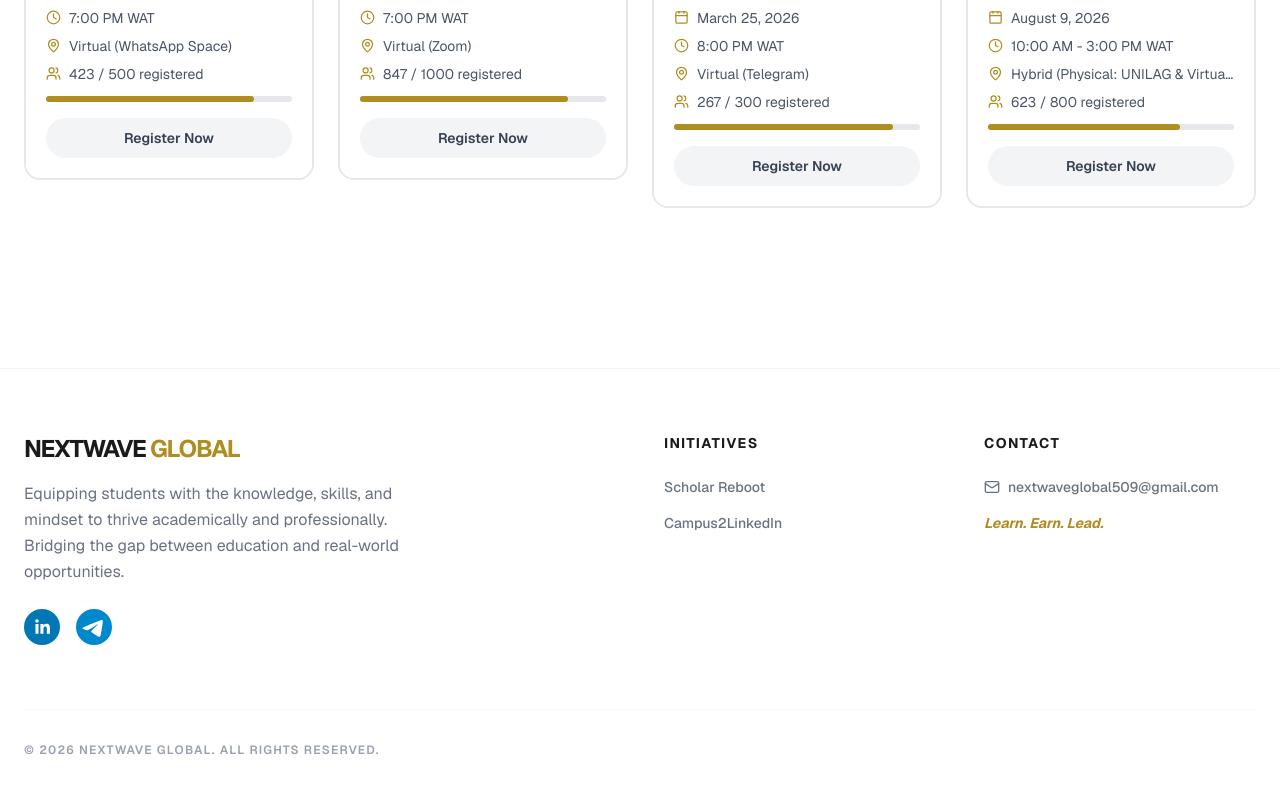
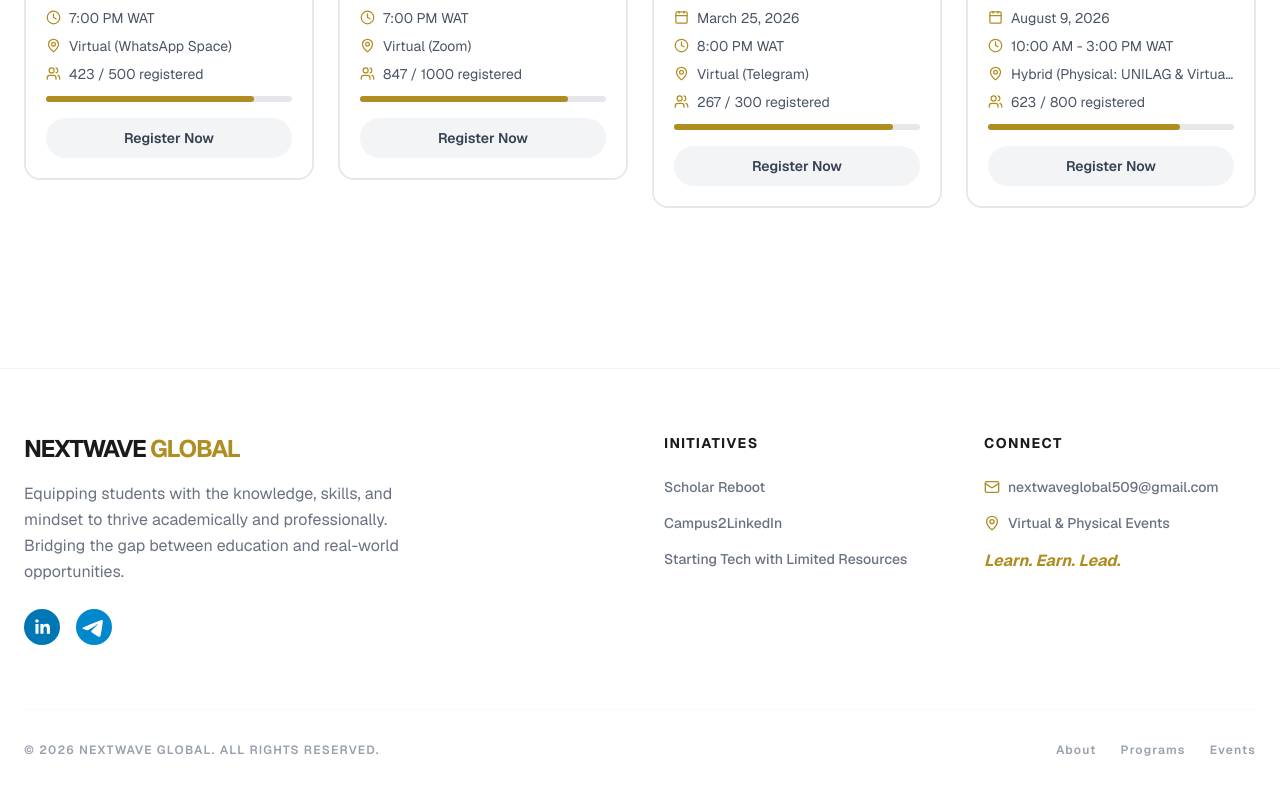
Before and after one commit to georgegoodluck/nextwave, a Next.js app: page / in a window 1280 px wide. Shown: the part 2786-3576 px from the top of the page. Built offline with nearby package versions, Linux system fonts and the light colour scheme.

Commit message:
fix: update footer with proper navigation and program links

```diff
--- a/components/layout/Footer.tsx
+++ b/components/layout/Footer.tsx
@@ -2,8 +2,9 @@
 
 import React from "react";
 import { SocialIcon } from "react-social-icons";
-import { Mail } from "lucide-react";
+import { Mail, MapPin } from "lucide-react";
 import Link from "next/link";
+import { PROGRAMS } from "@/data/programs";
 
 export default function Footer() {
   const scrollToSection = (id: string) => {
@@ -17,11 +18,10 @@ export default function Footer() {
     <footer className="bg-white border-t border-gray-100 pt-16 pb-8 px-6">
       <div className="max-w-7xl mx-auto">
         <div className="grid md:grid-cols-2 lg:grid-cols-4 gap-12 mb-16">
-          {/* Brand Column */}
           <div className="lg:col-span-2">
             <Link href="/" className="inline-block">
-              <h3 className="text-2xl font-bold mb-4 uppercase tracking-tighter text-(--nw-charcoal)">
-                Nextwave <span className="text-(--nw-gold)">Global</span>
+              <h3 className="text-2xl font-bold mb-4 uppercase tracking-tighter text-[#1A1A1A]">
+                Nextwave <span className="text-[#B08D21]">Global</span>
               </h3>
             </Link>
             <p className="text-gray-500 max-w-sm mb-6 leading-relaxed">
@@ -35,7 +35,7 @@ export default function Footer() {
                 bgColor="#0077B5"
                 fgColor="#FFFFFF"
                 style={{ height: 36, width: 36 }}
-                className="hover:opacity-80 transition-opacity"
+                className="hover:opacity-80 transition-opacity hover:scale-110"
                 target="_blank"
                 rel="noopener noreferrer"
               />
@@ -44,66 +44,80 @@ export default function Footer() {
                 bgColor="#0088CC"
                 fgColor="#FFFFFF"
                 style={{ height: 36, width: 36 }}
-                className="hover:opacity-80 transition-opacity"
+                className="hover:opacity-80 transition-opacity hover:scale-110"
                 target="_blank"
                 rel="noopener noreferrer"
               />
             </div>
           </div>
 
-          {/* Programs Column */}
           <div>
-            <h4 className="font-bold mb-6 text-sm uppercase tracking-widest text-(--nw-charcoal)">
+            <h4 className="font-bold mb-6 text-sm uppercase tracking-widest text-[#1A1A1A]">
               Initiatives
             </h4>
             <ul className="space-y-4 text-gray-500 text-sm font-medium">
-              <li>
-                <button
-                  onClick={() => scrollToSection("programs")}
-                  className="hover:text-(--nw-gold) transition cursor-pointer"
-                >
-                  Scholar Reboot
-                </button>
-              </li>
-              <li>
-                <button
-                  onClick={() => scrollToSection("programs")}
-                  className="hover:text-(--nw-gold) transition cursor-pointer"
-                >
-                  Campus2LinkedIn
-                </button>
-              </li>
-              <li></li>
+              {PROGRAMS.slice(0, 3).map((program) => (
+                <li key={program.title}>
+                  <button
+                    onClick={() => scrollToSection("programs")}
+                    className="hover:text-[#B08D21] transition cursor-pointer"
+                  >
+                    {program.title}
+                  </button>
+                </li>
+              ))}
             </ul>
           </div>
 
-          {/* Connect Column */}
           <div>
-            <h4 className="font-bold mb-6 text-sm uppercase tracking-widest text-(--nw-charcoal)">
-              Contact
+            <h4 className="font-bold mb-6 text-sm uppercase tracking-widest text-[#1A1A1A]">
+              Connect
             </h4>
             <ul className="space-y-4 text-gray-500 text-sm font-medium">
               <li className="flex items-center gap-2">
-                <Mail size={16} />
+                <Mail size={16} className="text-[#B08D21]" />
                 <a
                   href="mailto:nextwaveglobal509@gmail.com"
-                  className="hover:text-(--nw-gold) transition"
+                  className="hover:text-[#B08D21] transition"
                 >
                   nextwaveglobal509@gmail.com
                 </a>
               </li>
-              <li className="text-(--nw-gold) font-bold italic">
+              <li className="flex items-center gap-2">
+                <MapPin size={16} className="text-[#B08D21]" />
+                <span>Virtual & Physical Events</span>
+              </li>
+              <li className="text-[#B08D21] font-bold italic text-base">
                 Learn. Earn. Lead.
               </li>
             </ul>
           </div>
         </div>
 
-        {/* Bottom Bar */}
         <div className="pt-8 border-t border-gray-50 flex flex-col md:flex-row justify-between items-center gap-4 text-xs font-semibold text-gray-400 uppercase tracking-widest">
           <p>
             © {new Date().getFullYear()} Nextwave Global. All Rights Reserved.
           </p>
+          <div className="flex gap-6">
+            <button
+              onClick={() => scrollToSection("about")}
+              className="hover:text-[#B08D21] transition"
+            >
+              About
+            </button>
+            <button
+              onClick={() => scrollToSection("programs")}
+              className="hover:text-[#B08D21] transition"
+            >
+              Programs
+            </button>
+            <button
+              onClick={() => scrollToSection("register")}
+              className="hover:text-[#B08D21] transition"
+            >
+              Events
+            </button>
+          </div>
         </div>
       </div>
     </footer>
```
